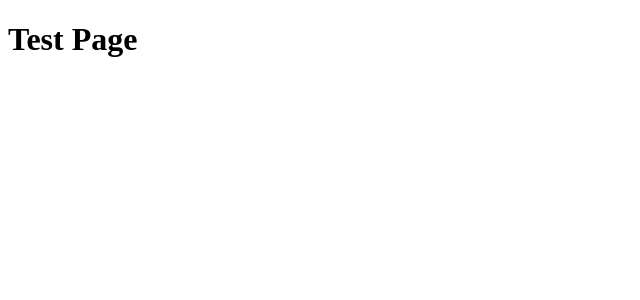
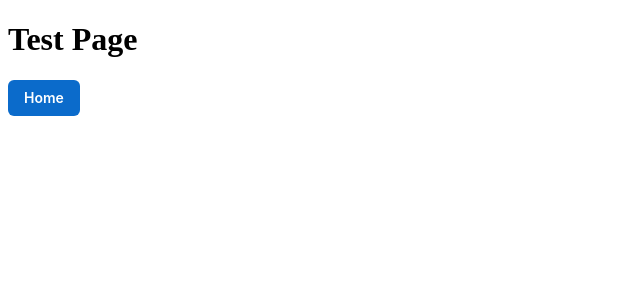
Before and after one commit to Pete-Sony/SAAS-TOOLS, a Next.js app in the folder focused-youtube-carousel/: page /switchless/test in a window 1280 px wide. Shown: the top 300 px of the page, without its empty margins (0-640 px from the left). Built offline with nearby package versions, Linux system fonts and the light colour scheme.

Commit message:
Feat: Create Button component with Next Navigation

```diff
--- /dev/null
+++ b/focused-youtube-carousel/app/switchless/_components/LinkButton.jsx
@@ -0,0 +1,14 @@
+import Button from "@mui/joy/Button";
+import Card from "@mui/joy/Card";
+import NextLink from "next/link";
+
+export default function LinkButton({ href, children }) {
+  return (
+    <>
+       <NextLink href={href}>
+        <Button>{children}</Button>
+        </NextLink>
+    </>
+  )
+
+}
--- a/focused-youtube-carousel/app/switchless/test/page.tsx
+++ b/focused-youtube-carousel/app/switchless/test/page.tsx
@@ -1,7 +1,13 @@
+"use client"
+
+import LinkButton from "../_components/LinkButton";
 
 function page() {
   return (
+    <>
     <h1>Test Page</h1>
+    <LinkButton href="/">Home</LinkButton>
+    </>
   )
 }
 
```
Also changed, not shown: focused-youtube-carousel/app/switchless/_components/Link.jsx (deleted).
